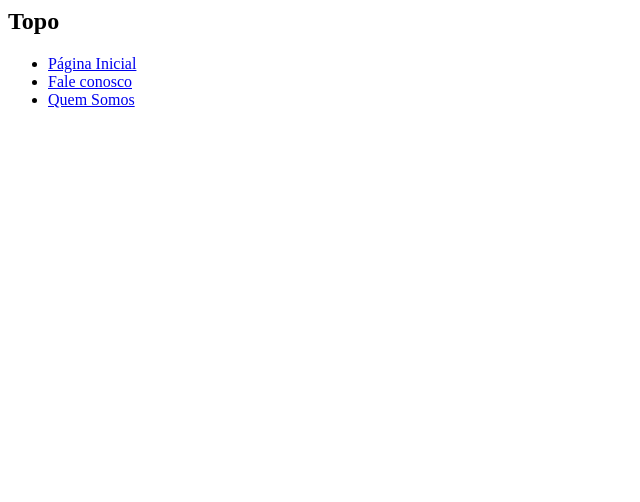
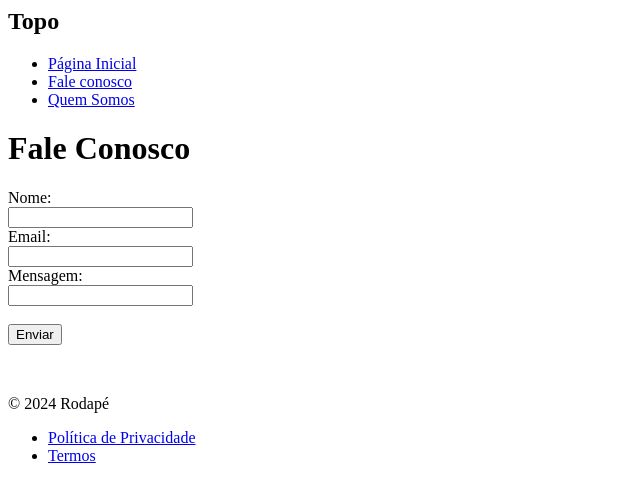
Before and after one commit to IsaacRRS/phpAtividade, a PHP site: page /fale.php in a window 1280 px wide. Shown: the top 502 px of the page, without its empty margins (0-640 px from the left). Run offline with PHP 8.4, Linux system fonts and the light colour scheme.

Commit message:
🔧 - formulário

```diff
--- a/fale.php
+++ b/fale.php
@@ -1,3 +1,41 @@
 <?php
 include_once 'templates/topo.php';
 ?>
+
+<div class="conteudo">
+    <h1>Fale Conosco</h1>
+    <form action="fale.php" method="post">
+
+        <label>Nome: </label><br>
+        <input type="text" name="nome"><br>
+        <label>Email: </label><br>
+        <input type="text" name="email"><br>
+        <label>Mensagem: </label><br>
+        <input type="textarea" name="mensagem"><br><br>
+        <input type="submit" value="Enviar">
+
+    </form><br>
+<?php
+
+    if ($_SERVER["REQUEST_METHOD"] == "POST") {
+
+        $nome = isset($_POST["nome"]) ? $_POST["nome"] : '';
+        $email = isset($_POST["email"]) ? $_POST["email"] : '';
+        $mensagem = isset($_POST["mensagem"]) ? $_POST["mensagem"] : '';
+
+        if (!empty($nome) && !empty($email) && !empty($mensagem)) {
+
+            echo "O envio foi um sucesso!<br><br>";
+
+            echo "Seu nome é {$nome}<br>";
+            echo "Seu email é {$email}<br>";
+            echo "Sua mensagem foi {$mensagem}<br>";
+
+        } else {
+            echo "Preencha corretamente.<br>";
+        }
+    }
+?>
+<?php
+include_once 'TEMPLATES/rodape.php';
+?>
```
